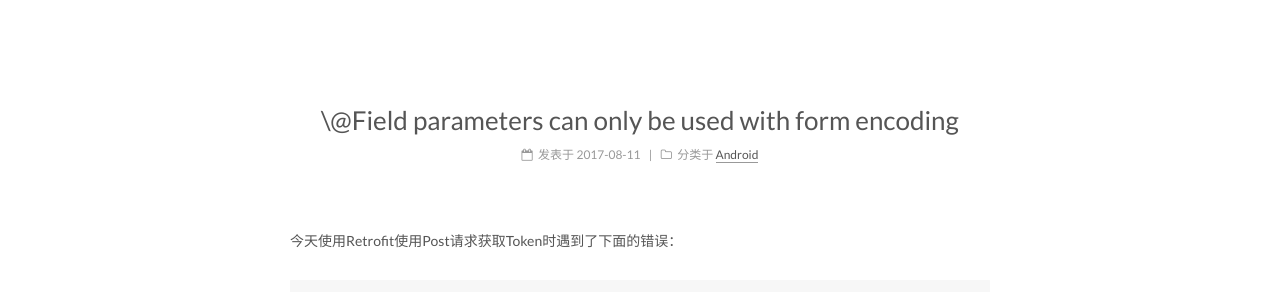
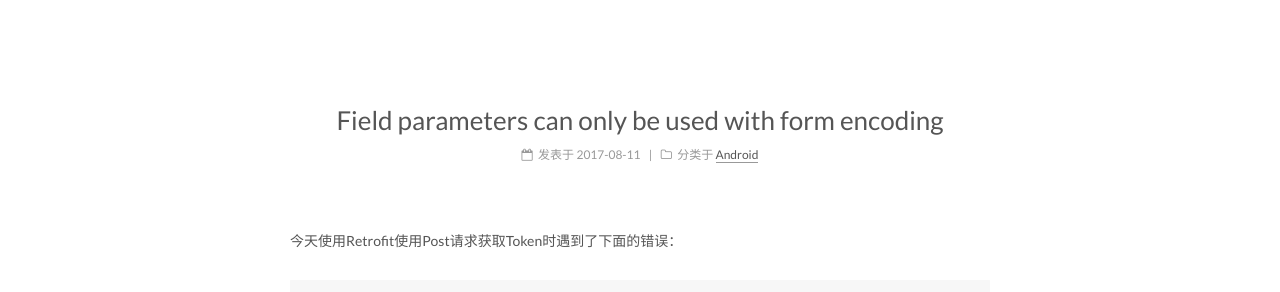
Before and after one commit to NICOLITE/nicolite.github.io, a Jekyll site: the page built from _posts/2017-08-11-@Field parameters can only be used with form encoding.md, in a window 1280 px wide. Shown: the part 240-532 px from the top of the page. Built offline with Jekyll 4.4.1, drawn with Linux system fonts in a browser that asks for light colours.

Commit message:
fix bugs

```diff
--- a/_posts/2017-08-11-@Field parameters can only be used with form encoding.md
+++ b/_posts/2017-08-11-@Field parameters can only be used with form encoding.md
@@ -1,5 +1,5 @@
 ---
-title: \@Field parameters can only be used with form encoding
+title: Field parameters can only be used with form encoding
 date: 2017-08-11 10:40:23
 categories:
 - Android
```
Also changed, not shown: _posts/2017-03-24-Dex cannot parse version 52 byte code.md (+1 -1 lines).
